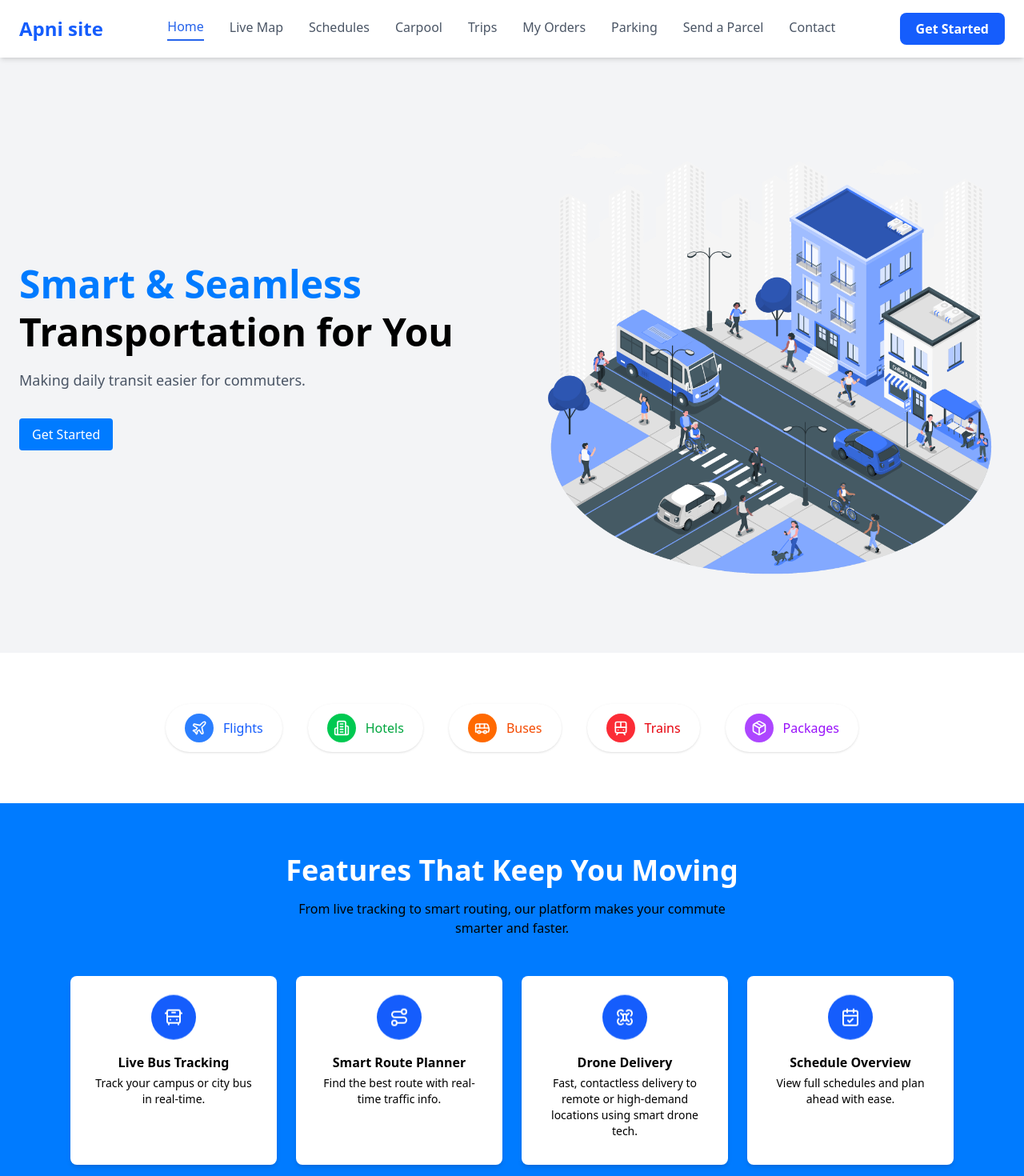
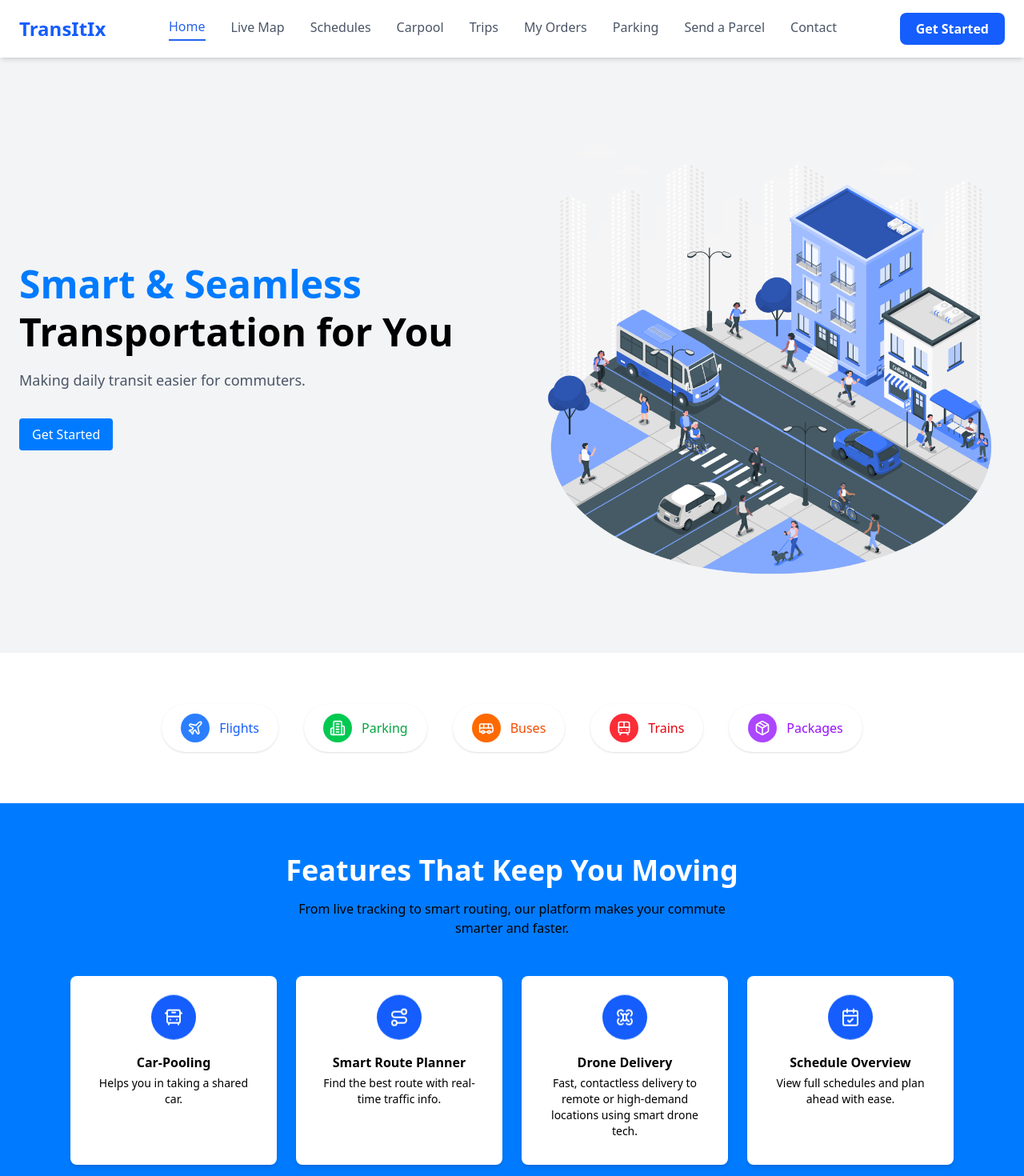
Before and after one commit to Krishna-Baheti-27/web-wonders-project, a React (Vite) app in the folder client/: page / in a window 1280 px wide. Shown: the top 1470 px of the page at 80% size. Built offline with nearby package versions, Linux system fonts and the light colour scheme; no server answers.

Commit message:
Fixing Bugs

```diff
--- a/client/src/components/Footer.jsx
+++ b/client/src/components/Footer.jsx
@@ -8,14 +8,14 @@ const Footer = () => {
       <div className="max-w-6xl mx-auto px-6">
         <div className="grid md:grid-cols-4 gap-8 mb-12">
           <div>
-            <h3 className="text-2xl font-bold text-black mb-6">Logist</h3>
+            <h3 className="text-2xl font-bold text-black mb-6">TransItIx</h3>
 
             <div className="space-y-2 text-gray-600">
               <div className="font-semibold text-black">Address</div>
               <div>
-                2972 Westheimer Rd. Santa
+                SVNIT Surat
                 <br />
-                Ana. Illinois 85486
+                Gujarat
               </div>
               <button className="flex items-center gap-2 text-black hover:text-blue-600 mt-4">
                 <MapPin className="w-4 h-4" />
@@ -84,8 +84,8 @@ const Footer = () => {
           <div>
             <h4 className="font-semibold text-black mb-4">Contact</h4>
             <div className="space-y-2 text-gray-600">
-              <div>(270) 555-0104</div>
-              <div>Hello@Mail.Com</div>
+              <div>(+91) 9544573464</div>
+              <div>transitix@gmail.com</div>
               <div className="flex gap-4 mt-4">
                 <Facebook className="w-5 h-5 text-gray-400 hover:text-blue-600 cursor-pointer" />
                 <Instagram className="w-5 h-5 text-gray-400 hover:text-pink-600 cursor-pointer" />
@@ -98,7 +98,7 @@ const Footer = () => {
 
         <div className="border-t border-gray-200 pt-8 flex justify-between items-center">
           <div className="text-gray-600 text-sm">
-            Copyright © 2024 Minimal | All rights reserved.
+            Copyright © {new Date().getFullYear()} Minimal | All rights reserved.
           </div>
           <div className="flex gap-4 items-center">
             <span className="text-blue-600 font-semibold">stripe</span>
--- a/client/src/components/Navbar.jsx
+++ b/client/src/components/Navbar.jsx
@@ -38,7 +38,7 @@ const Navbar = () => {
       <div className="container mx-auto flex items-center justify-between">
         {/* Logo / Site Name */}
         <Link to="/" className="text-2xl font-bold text-blue-600 transition">
-          Apni site
+          TransItIx
         </Link>
 
         {/* Hamburger Button */}
--- a/client/src/pages/Home.jsx
+++ b/client/src/pages/Home.jsx
@@ -26,8 +26,8 @@ const services = [
     textColor: "text-blue-600",
   },
   {
-    id: "hotels",
-    name: "Hotels",
+    id: "parking",
+    name: "Parking",
     icon: Building2,
     bgColor: "bg-green-500",
     textColor: "text-green-600",
@@ -189,10 +189,10 @@ const LogisticsWebsite = () => {
                 <BusFront className="w-6 h-6 text-white" />
               </div>
               <h3 className="text-black font-semibold mb-1">
-                Live Bus Tracking
+                Car-Pooling
               </h3>
               <p className="text-sm text-black mb-2">
-                Track your campus or city bus in real-time.
+                Helps you in taking a shared car.
               </p>
             </div>
 
@@ -461,9 +461,9 @@ const LogisticsWebsite = () => {
 
           <div className="mt-12 text-center">
             <p className="text-gray-600 mb-4">Still have questions?</p>
-            <button className="bg-blue-600 hover:bg-blue-700 text-white px-8 py-3 rounded-lg font-medium transition-colors">
+            <Link to="/contact" className="bg-blue-600 hover:bg-blue-700 text-white px-8 py-3 rounded-lg font-medium transition-colors">
               Contact Our Support Team
-            </button>
+            </Link>
           </div>
         </div>
       </section>
--- a/client/src/pages/MyTrips.jsx
+++ b/client/src/pages/MyTrips.jsx
@@ -96,7 +96,6 @@ const MyTripsPage = () => {
                         <span className="text-sm">{trip.duration}</span>
                       </div>
                       <div className="flex items-center space-x-2 text-green-600 font-bold">
-                        <DollarSign className="h-4 w-4" />
                         <span>{trip.price}</span>
                       </div>
                     </div>
```
